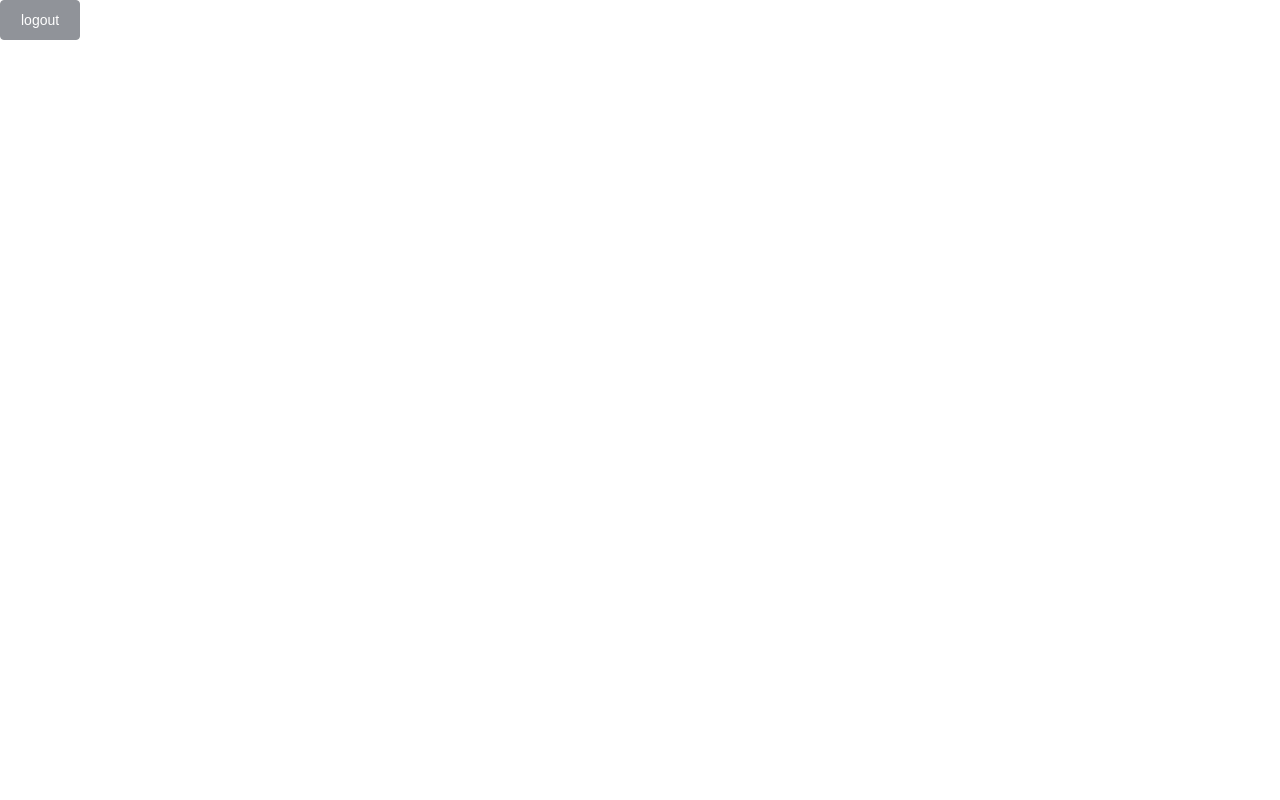
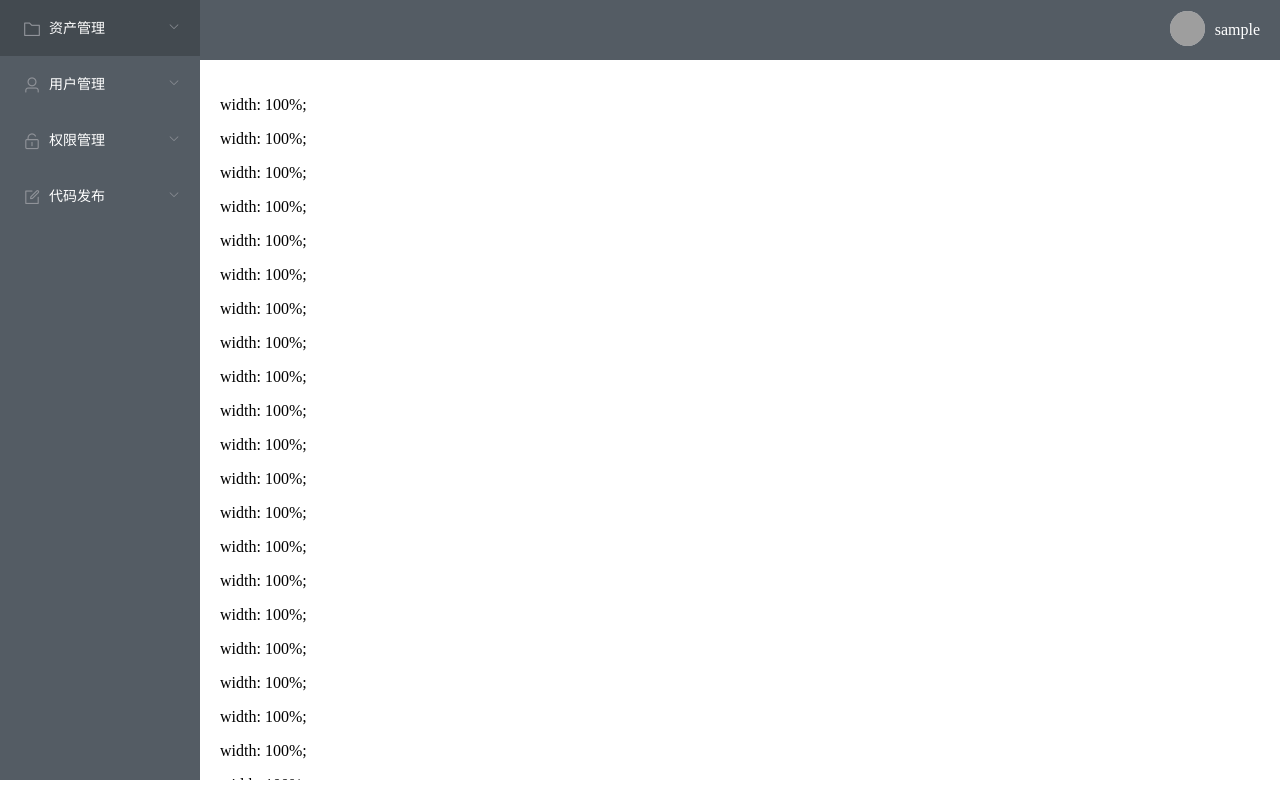
Before and after one commit to 754844887/front, a Vue app: page /home in a window 1280 px wide. Built offline with nearby package versions, Linux system fonts and the light colour scheme; sample sign-in values are in the browser's storage; grey boxes are pictures that could not be loaded.

Commit message:
添加注册页面完成

```diff
--- a/src/App.vue
+++ b/src/App.vue
@@ -13,6 +13,6 @@ export default {
 }
 </script>
 
-<style>
+<style lang="less" scoped>
 
 </style>
--- a/src/components/Home.vue
+++ b/src/components/Home.vue
@@ -1,23 +1,183 @@
 <template>
-    <el-button type="info" @click="logout">logout</el-button>
+  <el-container ref="homePage">
+    <el-aside width="200px">
+      <el-menu
+        background-color="#545c64"
+        text-color="#fff"
+        active-text-color="#ffd04b"
+      >
+        <el-submenu index="1">
+          <template slot="title">
+            <i class="el-icon-folder"></i>
+            <span>资产管理</span>
+          </template>
+            <el-menu-item index="1-1">资产列表</el-menu-item>
+            <el-menu-item index="1-2">添加资产</el-menu-item>
+        </el-submenu>
+
+        <el-submenu index="2">
+          <template slot="title">
+            <i class="el-icon-user"></i>
+            <span>用户管理</span>
+          </template>
+            <el-menu-item index="2-1">用户列表</el-menu-item>
+            <el-menu-item index="2-2">添加用户</el-menu-item>
+        </el-submenu>
+
+        <el-submenu index="3">
+          <template slot="title">
+            <i class="el-icon-unlock"></i>
+            <span>权限管理</span>
+          </template>
+            <el-menu-item index="3-1">添加权限</el-menu-item>
+            <el-menu-item index="3-2">删除权限</el-menu-item>
+        </el-submenu>
+
+        <el-submenu index="4">
+          <template slot="title">
+            <i class="el-icon-edit-outline"></i>
+            <span>代码发布</span>
+          </template>
+            <el-menu-item index="4-1">ansible</el-menu-item>
+            <el-menu-item index="4-2">shell</el-menu-item>
+        </el-submenu>
+
+      </el-menu>
+    </el-aside>
+    <el-container>
+      <el-header>
+         <div class="username">{{getUser}}</div>
+        <el-dropdown trigger="click" @command="handleCommand">
+            <el-avatar
+              src="https://cube.elemecdn.com/0/88/03b0d39583f48206768a7534e55bcpng.png"
+              :size="35"
+            ></el-avatar>
+          <el-dropdown-menu slot="dropdown">
+            <el-dropdown-item command="look">查看</el-dropdown-item>
+            <el-dropdown-item command="logout">注销</el-dropdown-item>
+          </el-dropdown-menu>
+        </el-dropdown>
+      </el-header>
+      <el-main>
+        <p>width: 100%;</p>
+        <p>width: 100%;</p>
+        <p>width: 100%;</p>
+        <p>width: 100%;</p>
+        <p>width: 100%;</p>
+        <p>width: 100%;</p>
+        <p>width: 100%;</p>
+        <p>width: 100%;</p>
+        <p>width: 100%;</p>
+        <p>width: 100%;</p>
+        <p>width: 100%;</p>
+        <p>width: 100%;</p>
+        <p>width: 100%;</p>
+        <p>width: 100%;</p>
+        <p>width: 100%;</p>
+        <p>width: 100%;</p>
+        <p>width: 100%;</p>
+        <p>width: 100%;</p>
+        <p>width: 100%;</p>
+        <p>width: 100%;</p>
+        <p>width: 100%;</p>
+        <p>width: 100%;</p>
+        <p>width: 100%;</p>
+        <p>width: 100%;</p>
+        <p>width: 100%;</p>
+        <p>width: 100%;</p>
+        <p>width: 100%;</p>
+        <p>width: 100%;</p>
+        <p>width: 100%;</p>
+        <p>width: 100%;</p>
+        <p>width: 100%;</p>
+        <p>width: 100%;</p>
+        <p>width: 100%;</p>
+        <p>width: 100%;</p>
+        <p>width: 100%;</p>
+        <p>width: 100%;</p>
+        <p>width: 100%;</p>
+        <p>width: 100%;</p>
+        <p>width: 100%;</p>
+        <p>width: 100%;</p>
+        <p>width: 100%;</p>
+        <p>width: 100%;</p>
+        <p>width: 100%;</p>
+        <p>width: 100%;</p>
+      </el-main>
+    </el-container>
+  </el-container>
 </template>
-
 
 <script>
 export default {
-    name: "Home",
-    methods: {
-        logout(){
-            window.sessionStorage.clear()
-            this.$router.push('/login')
-        }
+  name: "Home",
+  methods: {
+    handleCommand(command) {
+      if (command === "logout") {
+        this.logout()
+      } else if (command === "look"){
+        console.log('look')
+      }
     },
-    data: {}
-
-}
+    logout() {
+      console.log("---------")
+      window.sessionStorage.clear();
+      this.$router.push("/login");
+    },
+    changeFixed(clientHeight) {
+      //动态修改样式
+      // console.log(clientHeight);
+      // console.log(this.$refs.homePage.$el.style.height);
+      this.$refs.homePage.$el.style.height = clientHeight - 20 + "px";
+    },
+  },
+  computed: {
+    getUser: function(){
+      return window.sessionStorage.getItem('username')
+    }
+  },
+  data() {
+    return {
+      clientHeight: "",
+    };
+  },
+  mounted() {
+    // 获取浏览器可视区域高度
+    this.clientHeight = `${document.documentElement.clientHeight}`;
+    //document.body.clientWidth;
+    //console.log(self.clientHeight);
+    window.onresize = function temp() {
+      this.clientHeight = `${document.documentElement.clientHeight}`;
+    };
+  },
+  watch: {
+    // 如果 `clientHeight` 发生改变，这个函数就会运行
+    clientHeight: function () {
+      this.changeFixed(this.clientHeight);
+    },
+  },
+};
 </script>
 
 
 <style lang="less" scoped>
+.el-header {
+  background-color: #545c64;
+  flex-direction: row-reverse;
+  display: flex;
+  align-items: center;
+}
 
+.el-aside {
+  background-color: #545c64;
+}
+
+.username {
+  color: #fff;
+  margin-left: 10px;
+}
+
+.el-menu {
+  border-right: none;
+}
 </style>
--- a/src/components/Login.vue
+++ b/src/components/Login.vue
@@ -67,6 +67,8 @@ export default {
                 this.$message.success('登录成功！')
                 // 保存token
                 window.sessionStorage.setItem('token', res.data.token)
+                // 保存用户名
+                window.sessionStorage.setItem('username', res.data.username)
                 // 登录成功跳转到主页
                 this.$router.push('/home')
               }else {
--- /dev/null
+++ b/src/components/Register.vue
@@ -0,0 +1,156 @@
+<template>
+  <div class="register_container">
+    <div class="register_box">
+      <h3 class="title">注册用户</h3>
+      <!-- 注册表单开始       -->
+      <el-form
+        class="register_form"
+        :rules="rules"
+        ref="RegisterForm"
+        :model="RegisterForm"
+      >
+        <el-form-item prop="name">
+          <el-input
+            prefix-icon="el-icon-user"
+            placeholder="请输入用户名"
+            v-model="RegisterForm.name"
+          ></el-input>
+        </el-form-item>
+        <el-form-item prop="email">
+          <el-input
+            prefix-icon="el-icon-postcard"
+            placeholder="请输入邮箱地址"
+            v-model="RegisterForm.email"
+          ></el-input>
+        </el-form-item>
+        <el-form-item prop="password">
+          <el-input
+            type="password"
+            prefix-icon="el-icon-key"
+            placeholder="请输入密码"
+            v-model="RegisterForm.password"
+          ></el-input>
+        </el-form-item>
+        <el-form-item prop="password2">
+          <el-input
+            type="password"
+            prefix-icon="el-icon-key"
+            placeholder="确认密码"
+            v-model="RegisterForm.password2"
+          ></el-input>
+        </el-form-item>
+        <el-form-item class="register_btn">
+          <el-button type="primary">注册</el-button>
+          <el-button type="info" @click="resetForm('RegisterForm')"
+            >重置</el-button
+          >
+        </el-form-item>
+      </el-form>
+      <!-- 注册表单结束 -->
+    </div>
+  </div>
+</template>
+
+
+<script>
+export default {
+  name: "Register",
+  data() {
+    var validatePass = (rule, value, callback) => {
+      if (value === "") {
+        callback(new Error("请输入密码"));
+      } else if (value.length < 6 || value.length > 16) {
+        callback(new Error("密码必须大于6位小于16位！"));
+      } else {
+        if (this.RegisterForm.password2 !== "") {
+          this.$refs.RegisterForm.validateField("password2");
+        }
+        callback();
+      }
+    };
+
+    var validatePass2 = (rule, value, callback) => {
+      if (value === "") {
+        callback(new Error("请再次输入密码！"));
+      } else if (value !== this.RegisterForm.password) {
+        callback(new Error("两次输入密码不一致!"));
+      } else {
+        callback();
+      }
+    };
+
+    return {
+      RegisterForm: {
+        name: "",
+        email: "",
+        password: "",
+        password2: "",
+      },
+      rules: {
+        name: [
+          { required: true, message: "请输入用户名", trigger: "blur" },
+          {
+            min: 3,
+            max: 10,
+            message: "长度在 3 到 10 个字符",
+            trigger: "blur",
+          },
+        ],
+        email: [
+          { required: true, message: "请输入邮箱地址", trigger: "blur" },
+          {
+            type: "email",
+            message: "请输入正确的邮箱地址",
+            trigger: ["blur", "change"],
+          },
+        ],
+        password: [{ validator: validatePass, trigger: "blur" }],
+        password2: [{ validator: validatePass2, trigger: "blur" }],
+      },
+    };
+  },
+  methods: {
+    // 重置表单
+    resetForm(formName) {
+      this.$refs[formName].resetFields();
+    },
+  },
+};
+</script>
+
+
+<style lang="less" scoped>
+.register_container {
+  height: 100%;
+  background-color: #2b4b6b;
+}
+
+.register_box {
+  width: 450px;
+  height: 400px;
+  background-color: #ffffff;
+  position: absolute;
+  left: 50%;
+  top: 50%;
+  transform: translate(-50%, -50%); /* 50%为自身尺寸的一半 */
+  border-radius: 3px;
+}
+
+.register_form {
+  position: absolute;
+  bottom: 0;
+  width: 100%;
+  box-sizing: border-box;
+  padding: 0 20px;
+}
+
+.register_btn {
+  display: flex;
+  justify-content: flex-end;
+}
+
+.title {
+  text-align: center;
+  margin-top: 40px;
+}
+</style>
--- a/src/plugins/element.js
+++ b/src/plugins/element.js
@@ -4,7 +4,7 @@ import {
     Main, Menu, Submenu, MenuItem,
     MenuItemGroup, Dropdown, DropdownItem,
     DropdownMenu, Table, TableColumn, Form,
-    FormItem, Input, Message
+    FormItem, Input, Message, Avatar
  } from 'element-ui'
 
 Vue.use(Button)
@@ -24,4 +24,5 @@ Vue.use(TableColumn)
 Vue.use(Form)
 Vue.use(FormItem)
 Vue.use(Input)
+Vue.use(Avatar)
 Vue.prototype.$message = Message
--- a/src/router/index.js
+++ b/src/router/index.js
@@ -2,6 +2,7 @@ import Vue from 'vue'
 import VueRouter from 'vue-router'
 import Login from '@/components/Login.vue'
 import Home from '@/components/Home.vue'
+import Register from '@/components/Register.vue'
 
 
 Vue.use(VueRouter)
@@ -18,6 +19,10 @@ const routes = [
   {
     path: '/home',
     component: Home
+  },
+  {
+    path: '/register',
+    component: Register
   }
 
 ]
```
Also changed, not shown: src/static/img/arsenal.jpeg (added), 1 other file (tests, documents, lock files or other folders).
